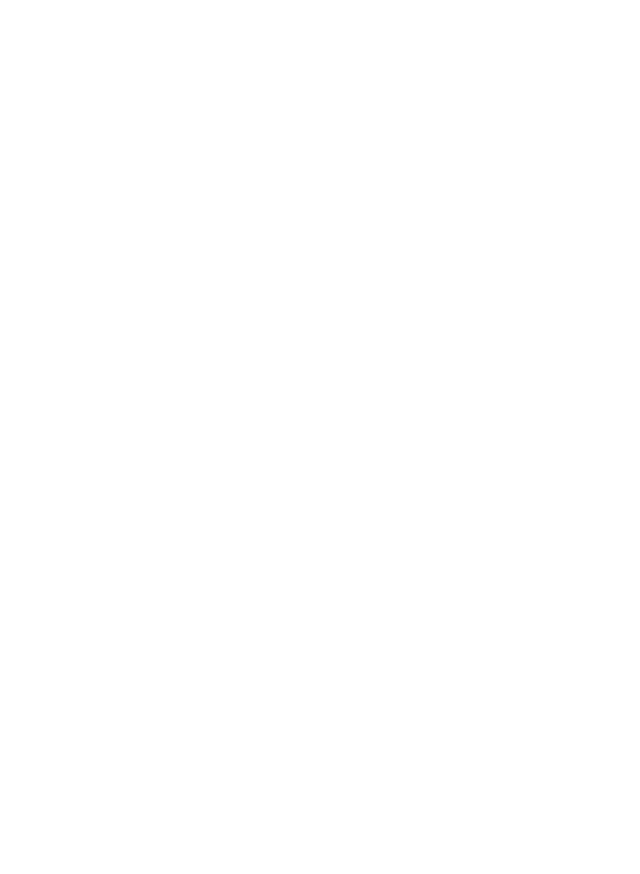
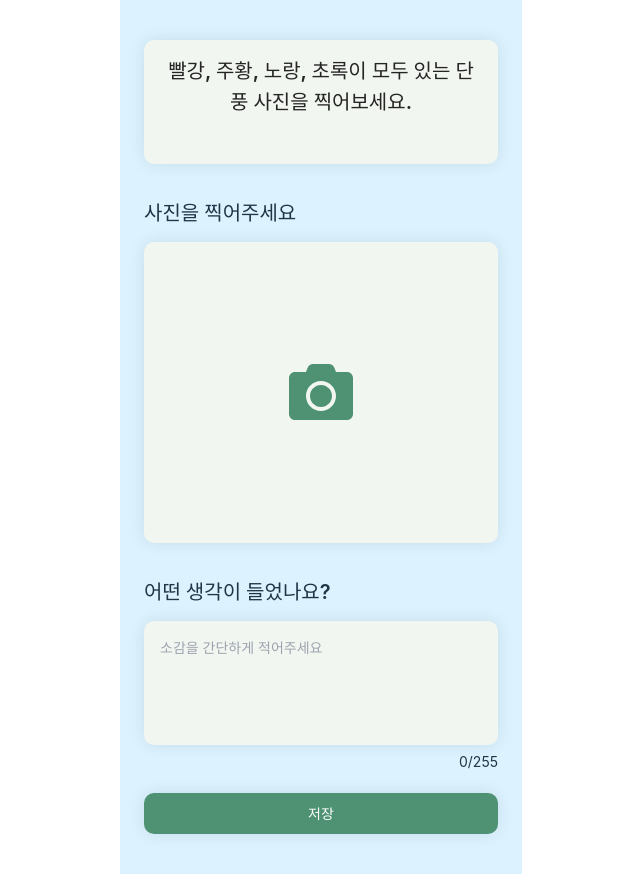
Before and after one commit to wonjuneee/inthon, a React (Vite) app in the folder client/: page /art in a window 1280 px wide. Before the commit this address had no page. Shown: the whole page, without its empty margins (319-959 px from the left). Before the commit the page ends 800 px from the top, so only its background shows below. Built offline with nearby package versions, Linux system fonts and the light colour scheme.

Commit message:
feat: Art 기록 페이지 ui 구현

```diff
--- a/client/src/App.css
+++ b/client/src/App.css
@@ -17,6 +17,7 @@
   width: 402px;
   height: 874px;
   margin: auto;
+  padding: 40px 24px 40px 24px;
   background: var(--secondary);
   display: flex;
   flex-direction: column;
--- /dev/null
+++ b/client/src/components/common/Spacer.tsx
@@ -0,0 +1,9 @@
+interface SpacerProps {
+  height: number;
+}
+
+const Spacer: React.FC<SpacerProps> = ({ height }) => {
+  return <div style={{ height: `${height}px` }} />;
+};
+
+export default Spacer;
--- /dev/null
+++ b/client/src/pages/ArtPage.tsx
@@ -0,0 +1,57 @@
+import { Layout } from 'antd';
+import { FaCamera } from 'react-icons/fa';
+
+import QuestContainer from '../components/common/QuestContainer';
+import { questions } from '../utils/constants';
+import CustomButton from '../components/common/CustomButton';
+import Spacer from '../components/common/Spacer';
+
+const ArtPage = () => {
+  return (
+    <Layout className="layout">
+      <QuestContainer content={questions[0]} />
+      <Spacer height={40} />
+
+      <p className="title self-start" color="var(--black)">
+        사진을 찍어주세요
+      </p>
+      <Spacer height={16} />
+
+      <div className="flex justify-center items-center" style={{ width: '354px', height: '354px', backgroundColor: 'var(--primary-container)', borderRadius: '10px', boxShadow: 'var(--shadow)' }}>
+        <FaCamera size={64} color="var(--primary)" />
+      </div>
+      <Spacer height={40} />
+
+      <p className="title self-start" color="var(--black)">
+        어떤 생각이 들었나요?
+      </p>
+      <Spacer height={16} />
+
+      <div style={{ width: '354px', height: '140px', padding: '16px', backgroundColor: 'var(--primary-container)', borderRadius: '10px', boxShadow: 'var(--shadow)' }}>
+        <textarea
+          maxLength={255}
+          placeholder="소감을 간단하게 적어주세요"
+          style={{
+            width: '100%',
+            height: '100%',
+            border: 'none',
+            outline: 'none',
+            backgroundColor: 'transparent',
+            fontSize: '14px',
+            resize: 'none',
+          }}
+        />
+      </div>
+      <Spacer height={8} />
+
+      <p className="body self-end" color="var(--gray-500)">
+        0/255
+      </p>
+      <Spacer height={24} />
+
+      <CustomButton text="저장" />
+    </Layout>
+  );
+};
+
+export default ArtPage;
--- a/client/src/routes/index.tsx
+++ b/client/src/routes/index.tsx
@@ -1,12 +1,14 @@
 import { Route, Routes } from 'react-router-dom';
 import { LoginPage } from '../pages/userLogin';
 import HomePage from '../pages/HomePage';
+import ArtPage from '../pages/ArtPage';
 
 export function RouteComponent() {
   return (
     <Routes>
       <Route path="/" element={<HomePage />} />
       <Route path="login" element={<LoginPage />} />
+      <Route path="art" element={<ArtPage />} />
     </Routes>
   );
 }
--- a/client/src/utils/constants.ts
+++ b/client/src/utils/constants.ts
@@ -1,4 +1,4 @@
-const questions: string[] = [
+export const questions: string[] = [
   '빨강, 주황, 노랑, 초록이 모두 있는 단풍 사진을 찍어보세요.',
   '오늘의 달은 어떤 모양이였나요?',
   '단풍에 맞춰 빨간 옷을 입어보아요!',
--- /dev/null
+++ b/package.json
@@ -0,0 +1,5 @@
+{
+  "dependencies": {
+    "react-icons": "^5.3.0"
+  }
+}
```
Also changed, not shown: 1 other file (tests, documents, lock files or other folders).
